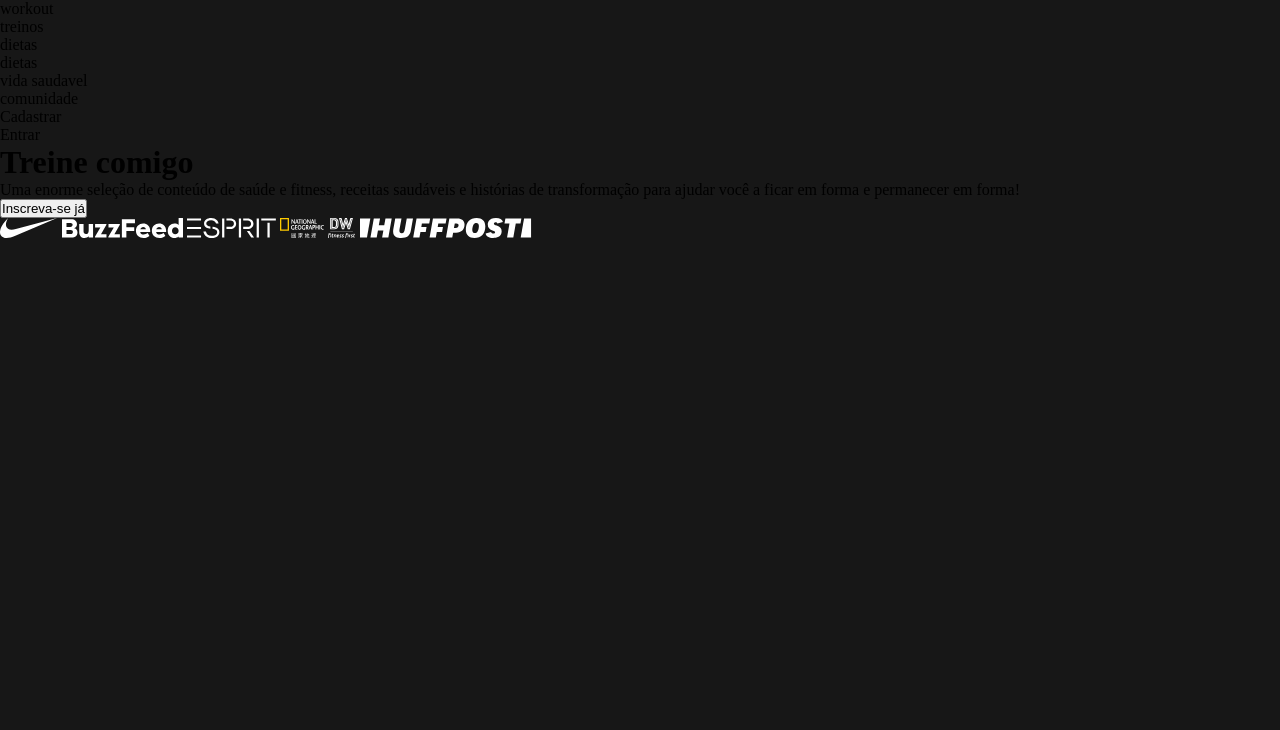
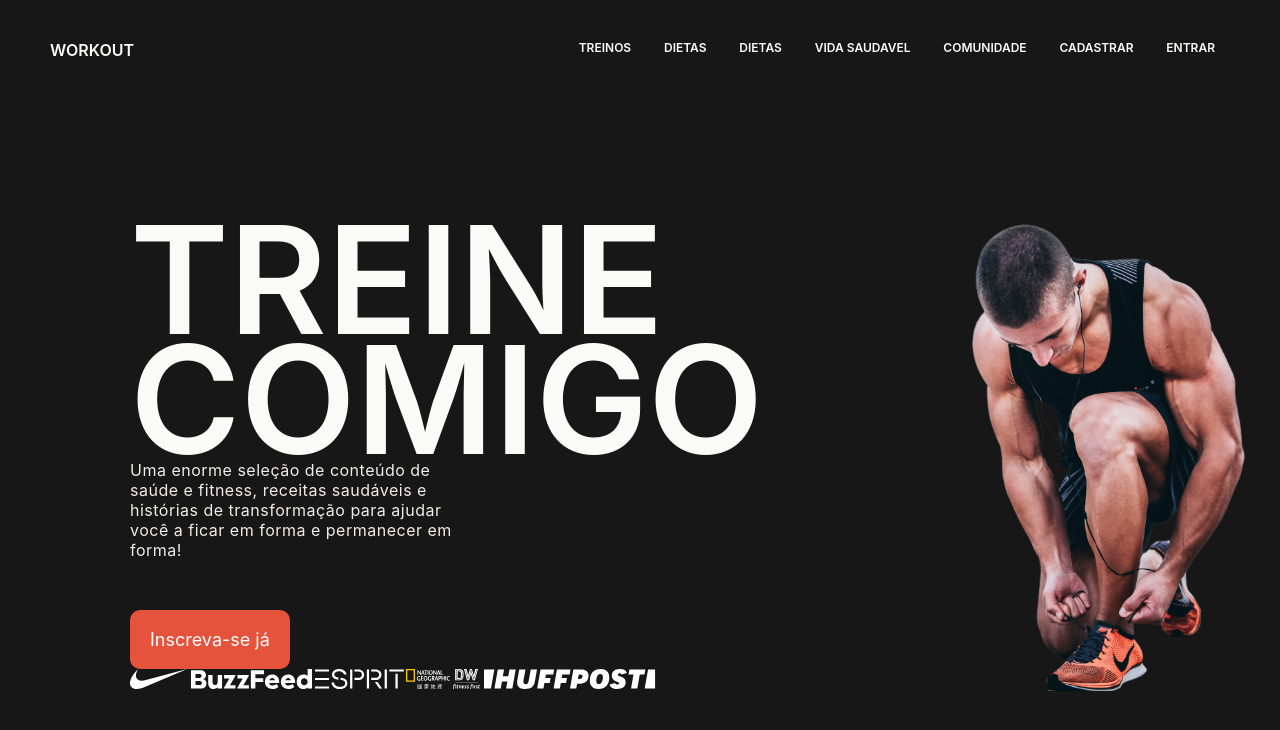
Before and after one commit to VitorSantos920/workoutWebsite, a PHP site: page / in a window 1280 px wide. Shown: the top 730 px of the page. Run offline with PHP 8.4, Linux system fonts and the light colour scheme.

Commit message:
Atualização estilo página home

```diff
--- a/assets/css/index.css
+++ b/assets/css/index.css
@@ -1,6 +1,74 @@
 @import url(./global.css);
-@import url('https://fonts.googleapis.com/css2?family=Inter:wght@100..900&display=swap');
+
 
 body {
     background-color: var(--black);
+    font-family: 'Inter', sans-serif;
 }
+html{
+    font-size: 62.5%;
+}
+nav {
+    margin-top: 4rem;
+    display: flex;
+    flex-direction: row;
+    justify-content: space-between;
+    padding: 0 5rem;
+    color: var(--text1);
+    text-transform: uppercase;
+}
+nav li{
+    margin: 0 1.5rem;
+    display: inline;
+}
+nav li a{
+    font-size: 1.2rem;
+}
+nav a{
+    font-family: 'Inter', sans-serif;
+    font-size: 1.6rem;
+    font-weight: 600;
+}
+.section1{
+    background-image: url(../img/hero.png);
+
+    margin-top:16rem;
+    margin-left: 13rem;
+    margin-right: 3rem;
+    background-repeat: no-repeat;
+    background-position: right bottom;
+    background-size: contain;
+    font-family: 'Inter', sans-serif;
+}
+.section1 h1{
+    width: 70%;
+    text-transform: uppercase;
+    font-size: 15rem;
+    color: var(--text1);
+    line-height: 12rem;
+    font-weight: 600;
+}
+.section1 p{
+    width: 30%;
+    letter-spacing: 0.5px;
+    color: var(--text2);
+   font-size: 1.6rem;
+}
+.section1 button{
+    margin-top: 5rem;
+    color: #ffffff;
+    font-size: 1.8rem;
+    font-weight: 400;
+    font-family: 'Inter', sans-serif;
+    background-color: var(--button);
+    padding: 1.9rem 2rem;
+    border-radius: 10px;
+    border: none;
+
+}
+
+.section1 .brand{
+    display: flex;
+    flex-direction: row;
+    gap: 1rem;
+}
```
